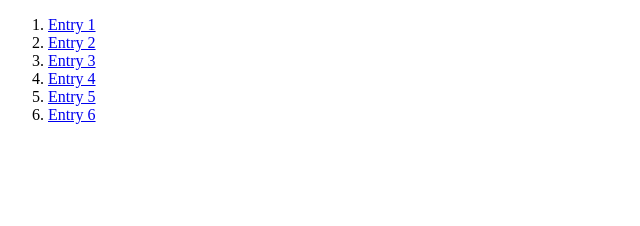
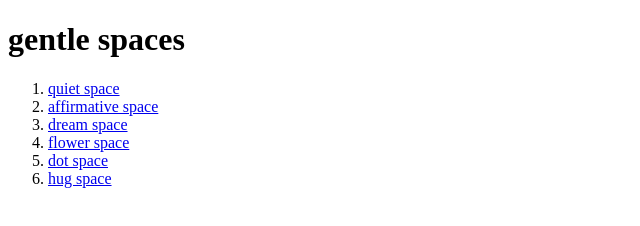
Before and after one commit to zhens297/zhens297.github.io, a plain HTML site: page index.html in a window 1280 px wide. Shown: the whole page, without its empty margins (0-640 px from the left). Drawn offline with Linux system fonts and the light colour scheme.

Commit message:
homepage rename

```diff
--- a/index.html
+++ b/index.html
@@ -3,17 +3,17 @@
 <head>
   <meta charset="utf-8">
   <meta name="viewport" content="width=device-width, initial-scale=1">
-  <title></title>
+  <title>gentle spaces</title>
 </head>
 <body>
-
+<h1>gentle spaces</h1>
     <ol>
-      <li><a href="entries/entry1/index.html">Entry 1</a></li>
-      <li><a href="entries/entry2/index.html">Entry 2</a></li>
-      <li><a href="entries/entry3/index.html">Entry 3</a></li>
-      <li><a href="entries/entry4/index.html">Entry 4</a></li>
-      <li><a href="entries/entry5/index.html">Entry 5</a></li>
-      <li><a href="entries/entry6/index.html">Entry 6</a></li>
+      <li><a href="entries/entry1/index.html">quiet space</a></li>
+      <li><a href="entries/entry2/index.html">affirmative space</a></li>
+      <li><a href="entries/entry3/index.html">dream space</a></li>
+      <li><a href="entries/entry4/index.html">flower space</a></li>
+      <li><a href="entries/entry5/index.html">dot space</a></li>
+      <li><a href="entries/entry6/index.html">hug space</a></li>
     </ol>
 </body>
 </html>
```
Also changed, not shown: 2 other files.
